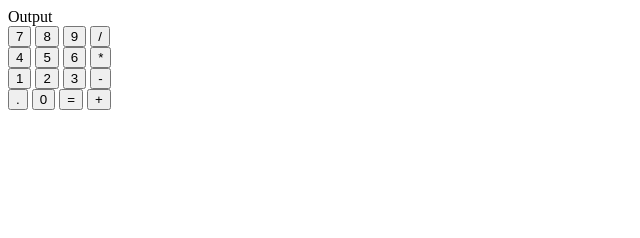
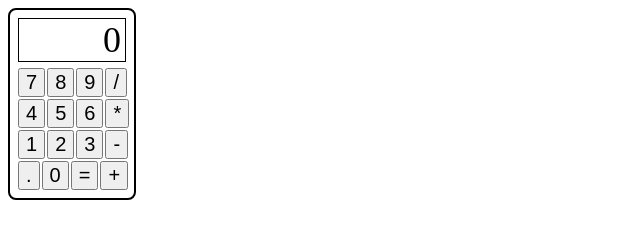
Before and after one commit to balcortex/web_calculator, a plain HTML site: page index.html in a window 1280 px wide. Shown: the whole page, without its empty margins (0-640 px from the left). Drawn offline with Linux system fonts and the light colour scheme.

Commit message:
change button layout (css)

```diff
--- a/index.html
+++ b/index.html
@@ -3,27 +3,36 @@
 <head>
   <meta charset="UTF-8">
   <title>Calculator</title>
+  <link rel="stylesheet" href="style.css">
 </head>
 <body>
   <div id="calculator">
-    <div id="screen">Output</div>
+    <div id="screen">0</div>
     <div id="buttons">
+      <div class="buttons-row">
         <button id="button-7">7</button>
         <button id="button-8">8</button>
         <button id="button-9">9</button>
-      <button id="button-div">/</button> <br>
+        <button id="button-div">/</button>
+      </div>
+      <div class="buttons-row">
         <button id="button-4">4</button>
         <button id="button-5">5</button>
         <button id="button-6">6</button>
-      <button id="button-mul">*</button> <br>
+        <button id="button-mul">*</button>
+      </div>
+      <div class="buttons-row">
         <button id="button-1">1</button>
         <button id="button-2">2</button>
         <button id="button-3">3</button>
-      <button id="button-dif">-</button> <br>
+        <button id="button-dif">-</button>
+      </div>
+      <div class="buttons-row">
         <button id="button-dot">.</button>
         <button id="button-0">0</button>
         <button id="button-eq">=</button>
-      <button id="button-sum">+</button> <br>
+        <button id="button-sum">+</button>
+      </div>
     </div>
   </div>
 </body>
--- /dev/null
+++ b/style.css
@@ -0,0 +1,43 @@
+html {
+    box-sizing: border-box;
+}
+
+*,
+*:before,
+*:after {
+    box-sizing: inherit;
+}
+
+body {
+    font-size: 36px;
+}
+
+#calculator {
+    padding: 8px;
+    width: 10vw;
+    border: 2px solid black;
+    border-radius: 8px;
+}
+
+#screen {
+    text-align: right;
+    border: 1px solid black;
+    margin-bottom: 6px;
+    padding-right: 4px;
+}
+
+#buttons {
+    display: flex;
+    flex-direction: column;
+    gap: 2px;
+}
+
+.buttons-row {
+    display: flex;
+    gap: 2px;
+}
+
+button {
+    flex: 1;
+    font-size: 20px;
+}
```
Also changed, not shown: script.js (added). Lines whose indentation alone changed are shown as unchanged.
